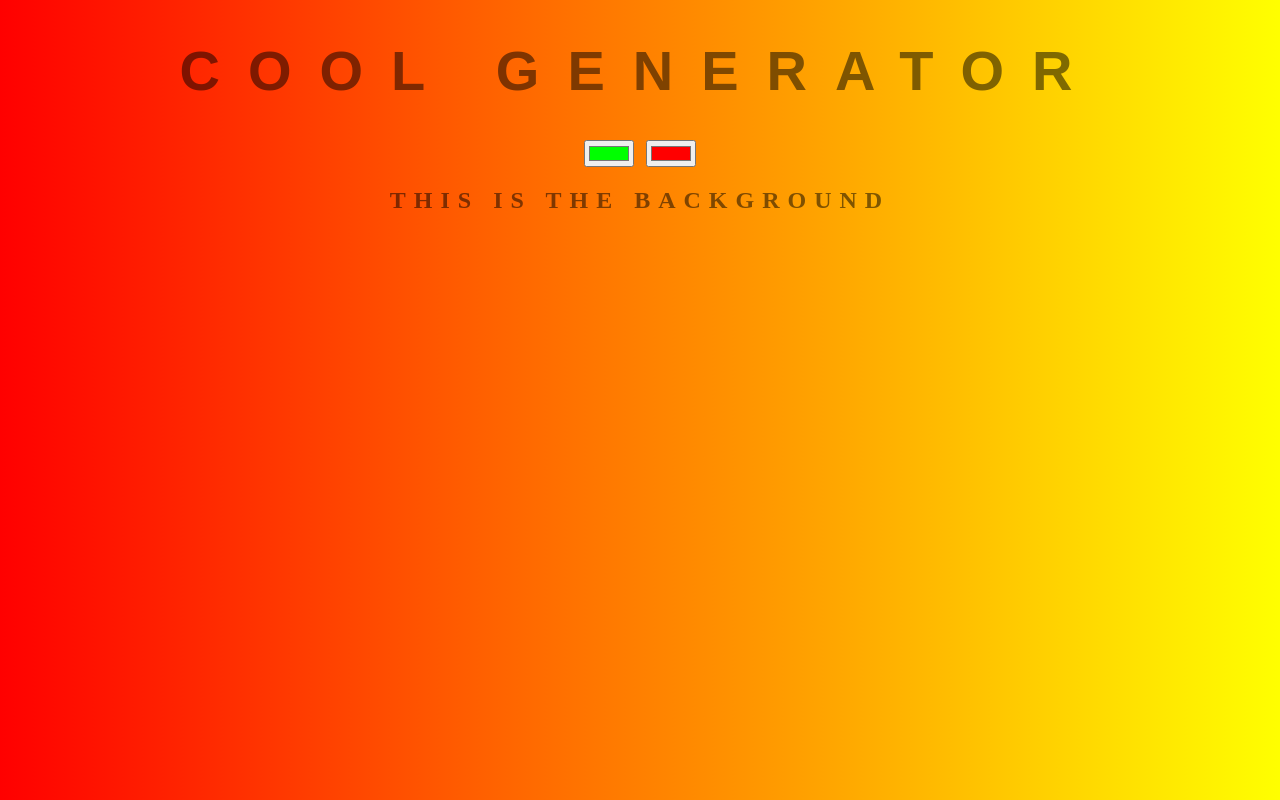
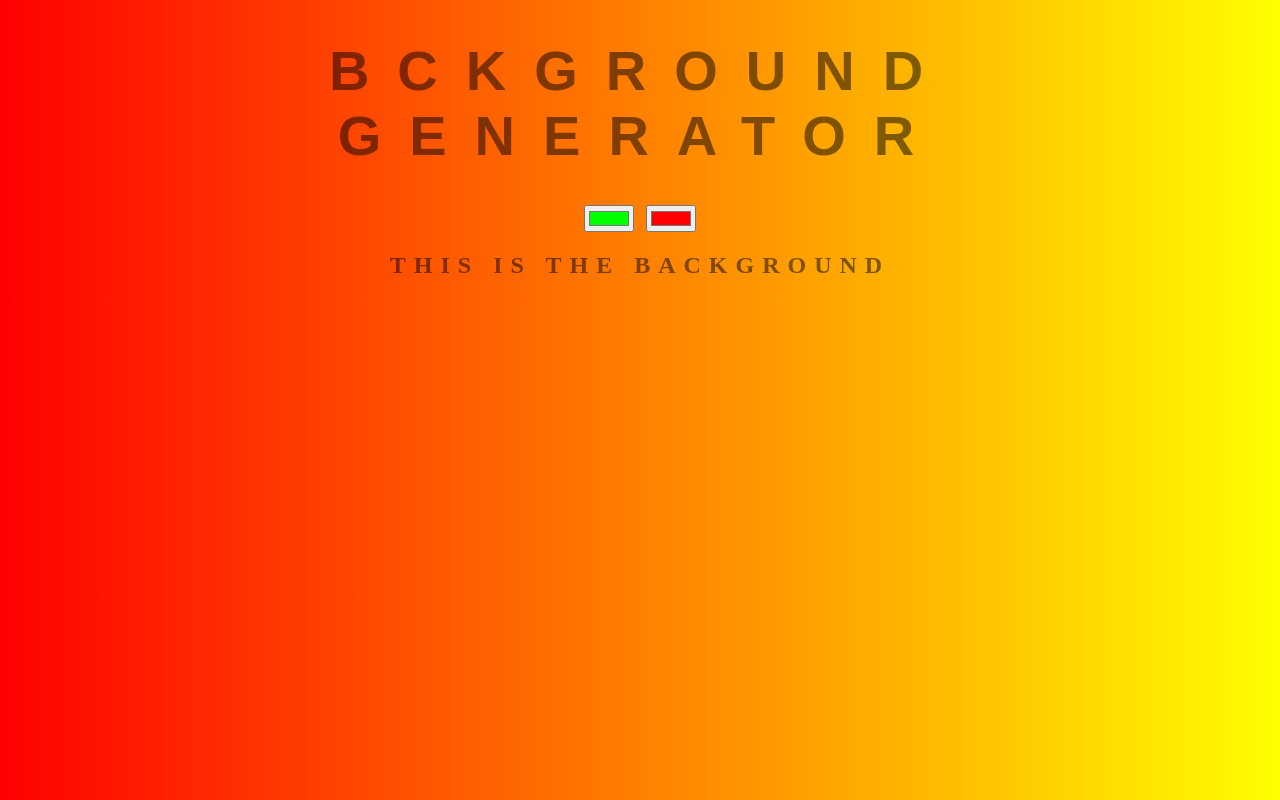
Before and after one commit to Irwin22/Colour-Generator, a plain HTML site: page index.html in a window 1280 px wide. Drawn offline with Linux system fonts and the light colour scheme.

```diff
--- a/index.html
+++ b/index.html
@@ -5,7 +5,7 @@
 	<link rel="stylesheet" type="text/css" href="style.css">
 </head>
 <body id="gradient">
-	<h1>Cool Generator</h1>
+	<h1>Bckground Generator</h1>
 	<input class="color1" type="color" name="color1" value="#00ff00">
 	<input class="color2" type="color" name="color2" value="#ff0000">
 	<h2>This is the background</h2>
```
